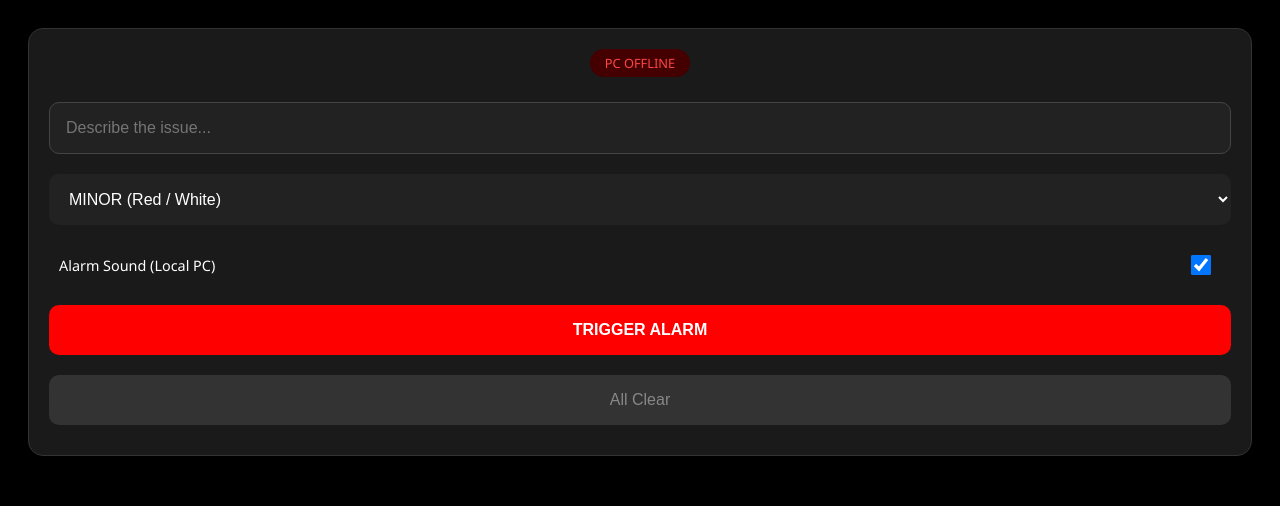
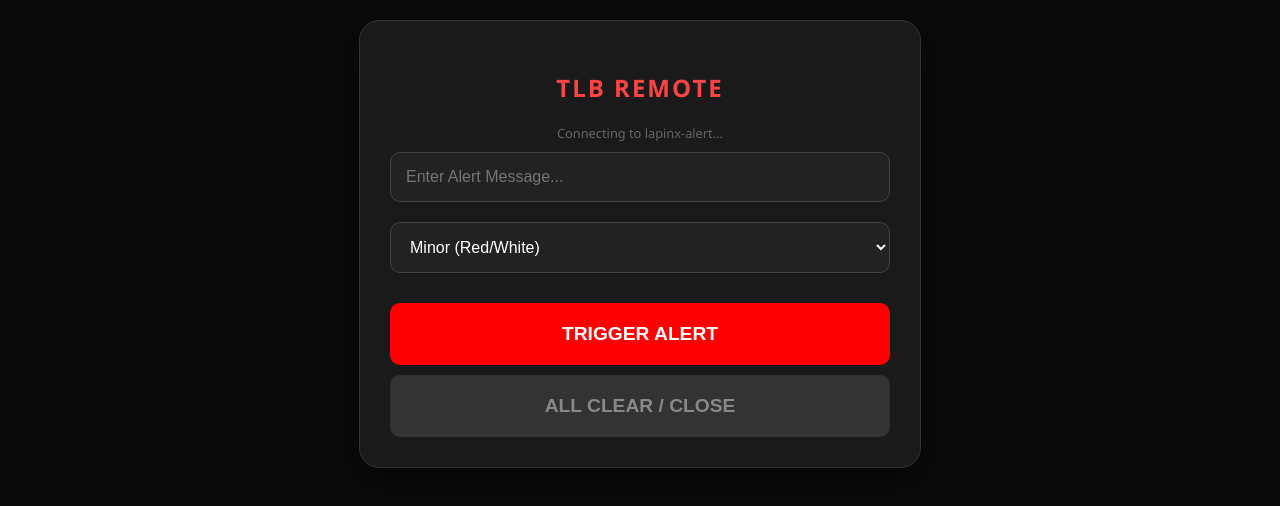
Before and after one commit to NikonDevRBLX/remote, a plain HTML site: page index.html in a window 1280 px wide. Drawn offline with Linux system fonts and the light colour scheme; no server answers.

Commit message:
Refactor TLB Alert Remote HTML and styles
Updated the HTML structure, styles, and JavaScript functionality for the TLB Alert Remote interface. Improved layout and user interaction elements.

```diff
--- a/index.html
+++ b/index.html
@@ -4,91 +4,120 @@
     <meta charset="UTF-8">
     <meta name="viewport" content="width=device-width, initial-scale=1.0, user-scalable=no">
     <title>TLB Alert Remote</title>
+    <meta name="mobile-web-app-capable" content="yes">
     <meta name="apple-mobile-web-app-capable" content="yes">
-    <meta name="mobile-web-app-capable" content="yes">
+    <style>
+        body {
+            font-family: 'Segoe UI', Roboto, sans-serif;
+            background: #0a0a0a;
+            color: white;
+            text-align: center;
+            padding: 20px;
+            margin: 0;
+        }
+        .container {
+            max-width: 500px;
+            margin: auto;
+            background: #1a1a1a;
+            padding: 30px;
+            border-radius: 20px;
+            border: 1px solid #333;
+            box-shadow: 0 10px 30px rgba(0,0,0,0.5);
+        }
+        h2 { color: #ff4444; text-transform: uppercase; letter-spacing: 2px; }
 
-    <style>
-        body { font-family: 'Segoe UI', sans-serif; background: #000; color: white; text-align: center; padding: 20px; }
-        .card { background: #1a1a1a; padding: 20px; border-radius: 15px; border: 1px solid #333; }
+        input, select {
+            width: 100%;
+            padding: 15px;
+            margin: 10px 0;
+            background: #222;
+            border: 1px solid #444;
+            color: white;
+            border-radius: 10px;
+            font-size: 16px;
+            box-sizing: border-box;
+        }
 
-        .status-pill { display: inline-block; padding: 5px 15px; border-radius: 20px; font-size: 0.8em; margin-bottom: 15px; }
-        .online { background: #004400; color: #00ff00; }
-        .offline { background: #440000; color: #ff4444; }
+        .btn {
+            width: 100%;
+            padding: 20px;
+            margin-top: 20px;
+            border: none;
+            border-radius: 10px;
+            font-size: 1.2rem;
+            font-weight: bold;
+            cursor: pointer;
+            text-transform: uppercase;
+            transition: transform 0.1s;
+        }
+        .btn:active { transform: scale(0.98); }
 
-        input, select, button { width: 100%; padding: 16px; margin: 10px 0; border-radius: 10px; border: none; font-size: 1rem; box-sizing: border-box; }
+        .trigger { background: #ff0000; color: white; }
+        .clear { background: #333; color: #888; margin-top: 10px; }
 
-        input { background: #222; color: white; border: 1px solid #444; }
-        select { background: #222; color: white; }
-
-        .btn-trigger { background: #ff0000; color: white; font-weight: bold; text-transform: uppercase; cursor: pointer; }
-        .btn-clear { background: #333; color: #888; cursor: pointer; }
-
-        label { display: flex; align-items: center; justify-content: space-between; padding: 10px; font-size: 0.9em; }
-        .toggle { width: 40px; height: 20px; }
+        #status {
+            font-size: 0.8rem;
+            margin-top: 15px;
+            color: #666;
+        }
     </style>
 </head>
 <body>
 
-    <div class="card">
-        <div id="connection" class="status-pill offline">PC DISCONNECTED</div>
+    <div class="container">
+        <h2>TLB Remote</h2>
+        <div id="status">Connecting to lapinx-alert...</div>
 
-        <input type="text" id="msg" placeholder="Describe the issue...">
+        <input type="text" id="msg" placeholder="Enter Alert Message...">
 
         <select id="severity">
-            <option value="minor">MINOR (Red / White)</option>
-            <option value="caution">CAUTION (Yellow / Black)</option>
+            <option value="minor">Minor (Red/White)</option>
+            <option value="caution">Caution (Yellow/Black)</option>
         </select>
 
-        <label>
-            <span>Alarm Sound (Local PC)</span>
-            <input type="checkbox" id="sound" class="toggle" checked>
-        </label>
-
-        <button class="btn-trigger" onclick="send(true)">Trigger Alarm</button>
-        <button class="btn-clear" onclick="send(false)">All Clear</button>
+        <button class="btn trigger" onclick="sendSignal(true)">Trigger Alert</button>
+        <button class="btn clear" onclick="sendSignal(false)">All Clear / Close</button>
     </div>
 
     <script>
-        // REPLACE THIS with your Localtunnel URL (e.g., https://lapinx-alert.loca.lt)
-        const BRIDGE_URL = "https://lapinx-alert.loca.lt";
+        // Use your specific Localtunnel subdomain
+        const TUNNEL_URL = "https://lapinx-alert.loca.lt";
 
-        async function send(active) {
-            const payload = {
-                active: active,
-                message: document.getElementById('msg').value || "ALERT",
-                type: document.getElementById('severity').value,
-                soundEnabled: document.getElementById('sound').checked
-            };
+        async function sendSignal(active) {
+            const statusDiv = document.getElementById('status');
+            const messageText = document.getElementById('msg').value || "EMERGENCY ALERT";
+            const severityValue = document.getElementById('severity').value;
+
+            statusDiv.innerText = "Sending signal...";
+            statusDiv.style.color = "yellow";
 
             try {
-                await fetch(BRIDGE_URL, {
+                const response = await fetch(TUNNEL_URL, {
                     method: 'POST',
-                    mode: 'no-cors', // Essential for free tunnels
-                    body: JSON.stringify(payload)
+                    headers: {
+                        'Content-Type': 'application/json',
+                        'Bypass-Tunnel-Reminder': 'true' // Crucial for Localtunnel
+                    },
+                    body: JSON.stringify({
+                        active: active,
+                        message: messageText,
+                        type: severityValue
+                    })
                 });
-                alert("Signal Sent!");
-            } catch (e) {
-                alert("Error: Bridge Offline");
+
+                if (response.ok) {
+                    statusDiv.innerText = active ? "ALERT ACTIVE" : "SYSTEM CLEARED";
+                    statusDiv.style.color = active ? "#ff4444" : "#44ff44";
+                } else {
+                    statusDiv.innerText = "Error: Bridge Offline (503/404)";
+                    statusDiv.style.color = "red";
+                }
+            } catch (error) {
+                statusDiv.innerText = "Connection Failed. Check Tunnel.";
+                statusDiv.style.color = "red";
+                console.error(error);
             }
         }
-
-        async function checkPC() {
-            const indicator = document.getElementById('connection');
-            try {
-                const res = await fetch(BRIDGE_URL);
-                if (res.ok) {
-                    indicator.innerText = "PC ONLINE";
-                    indicator.className = "status-pill online";
-                }
-            } catch (e) {
-                indicator.innerText = "PC OFFLINE";
-                indicator.className = "status-pill offline";
-            }
-        }
-
-        // Check if the PC is still running every 5 seconds
-        setInterval(checkPC, 5000);
-        checkPC();
     </script>
 </body>
 </html>
```
